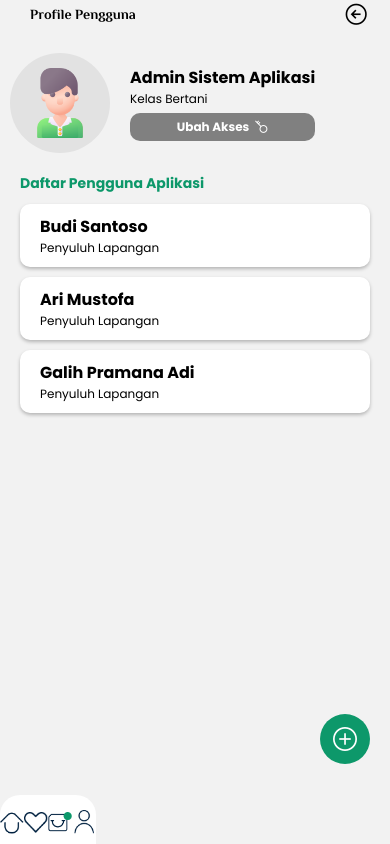
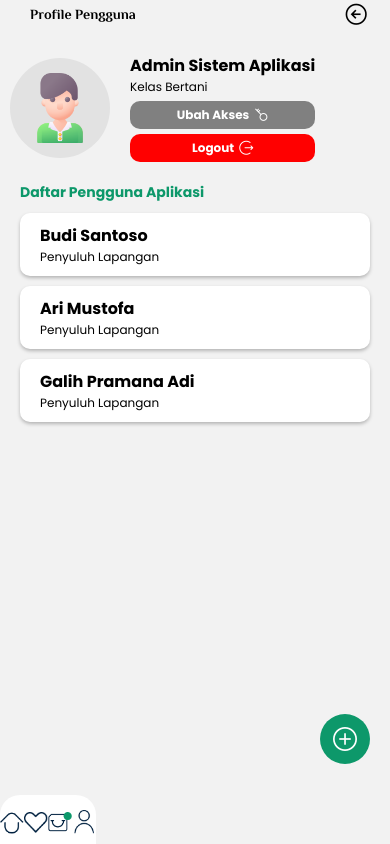
Before and after one commit to mazatlumm/Bertani, a React Native app: screen /Profile in a window 390 px wide. Built offline with nearby package versions, Linux system fonts and the light colour scheme; what expo-notifications would draw is missing.

Commit message:
Prepare API

```diff
--- a/screen/Profile.js
+++ b/screen/Profile.js
@@ -63,6 +63,10 @@ const Profile = ({navigation}) => {
                     <TouchableOpacity style={styles.BoxBtn} onPress={()=>navigation.navigate('UbahProfile')}>
                         <Text style={styles.TextBtn}>Ubah Akses</Text>
                         <AntDesign name="key" size={14} color="white" style={{marginLeft:5}} />
+                    </TouchableOpacity>
+                    <TouchableOpacity style={styles.BoxBtnLogout} onPress={()=>navigation.navigate('Login')}>
+                        <Text style={styles.TextBtn}>Logout</Text>
+                        <AntDesign name="logout" size={14} color="white" style={{marginLeft:5}} />
                     </TouchableOpacity>
                 </View>
             </View>
@@ -208,6 +212,16 @@ const styles = StyleSheet.create({
         flexDirection:'row',
         justifyContent:'center'
     },
+    BoxBtnLogout:{
+        backgroundColor:'red',
+        borderRadius:10,
+        paddingHorizontal:10,
+        paddingVertical:5,
+        marginTop:5,
+        alignItems:'center',
+        flexDirection:'row',
+        justifyContent:'center'
+    },
     TextBtn:{
         fontFamily:'Poppins-Bold',
         color:'white',
```
Also changed, not shown: 1 other file (tests, documents, lock files or other folders).
